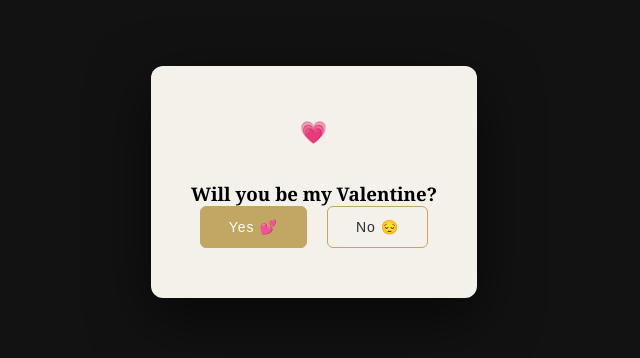
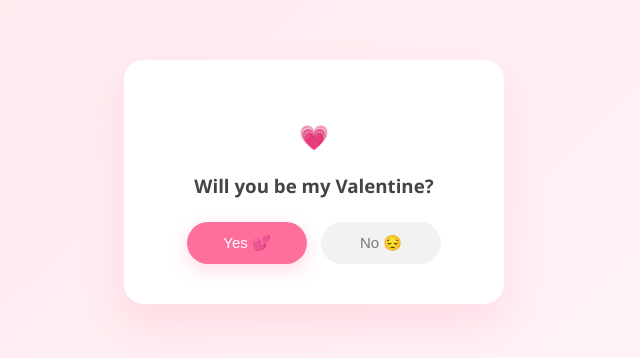
Before and after one commit to Asna-Shahid/valentine-site, a plain HTML site: page index.html in a window 1280 px wide. Shown: the part 218-576 px from the top of the page, without its empty margins (326-966 px from the left). Drawn offline with Linux system fonts and the light colour scheme.

Commit message:
Update style.css

```diff
--- a/style.css
+++ b/style.css
@@ -1,38 +1,48 @@
 /* Reset */
 * {
-  margin: 0;
-  padding: 0;
   box-sizing: border-box;
 }
 
 /* Body */
 body {
-  height: 100vh;
+  margin: 0;
+  min-height: 100vh;
+  background: linear-gradient(135deg, #ffe6eb, #fff7f9);
   display: flex;
   justify-content: center;
   align-items: center;
-  background: #121212;
-  font-family: 'Georgia', serif;
+  font-family: 'Segoe UI', sans-serif;
   padding: 20px;
+  overflow-x: hidden;
+}
+
+/* Container */
+.container {
+  width: 100%;
+  display: flex;
+  justify-content: center;
+  align-items: center;
 }
 
 /* Card */
 .card {
-  background: #f4f1ea;
-  padding: 50px 40px;
-  border-radius: 12px;
+  background: white;
+  color: #444;
+  padding: 40px 28px;
+  width: 100%;
+  max-width: 380px;   /* responsive width */
   text-align: center;
-  width: 100%;
-  max-width: 420px;
-  box-shadow: 0 20px 60px rgba(0, 0, 0, 0.6);
-  animation: fadeIn 1.5s ease forwards;
+  border-radius: 20px;
+  box-shadow: 0 20px 40px rgba(255, 120, 160, 0.18);
+  position: relative;
+  animation: fadeIn 1.2s ease;
 }
 
-/* Elegant fade animation */
+/* Gentle entrance */
 @keyframes fadeIn {
   from {
     opacity: 0;
-    transform: translateY(20px);
+    transform: translateY(15px);
   }
   to {
     opacity: 1;
@@ -40,56 +50,97 @@ body {
   }
 }
 
-h2 {
-  font-size: 22px;
-  margin-bottom: 35px;
-  color: #2c2c2c;
-  letter-spacing: 1px;
-}
-
-/* Buttons container */
+/* Buttons wrapper */
 .buttons {
+  margin-top: 24px;
   display: flex;
   justify-content: center;
-  gap: 20px;
-  flex-wrap: wrap;
+  gap: 14px;
+  flex-wrap: wrap;  /* allows stacking */
 }
 
 /* Buttons */
 button {
-  padding: 12px 28px;
-  border-radius: 6px;
-  border: 1px solid #c2a663;
-  background: transparent;
-  color: #2c2c2c;
-  font-size: 14px;
-  letter-spacing: 1px;
+  padding: 12px 24px;
+  border-radius: 25px;
+  border: none;
+  font-size: 15px;
   cursor: pointer;
-  transition: all 0.3s ease;
+  transition: all 0.25s ease;
+  min-width: 120px;
 }
 
 /* Yes button */
-button:first-child {
-  background: #c2a663;
+#yesBtn {
+  background: #ff6f9c;
   color: white;
+  box-shadow: 0 6px 18px rgba(255, 111, 156, 0.25);
 }
 
-button:first-child:hover {
-  background: #a88d4f;
+#yesBtn:hover {
+  transform: scale(1.05);
 }
 
 /* No button */
-button:last-child:hover {
-  background: #e8e4db;
+#noBtn {
+  background: #f2f2f2;
+  color: #777;
+  position: relative; /* safer for mobile */
 }
 
-/* Mobile */
+/* Floating hearts */
+.heart {
+  position: fixed;
+  bottom: -20px;
+  font-size: 16px;
+  animation: floatUp 7s linear forwards;
+  pointer-events: none;
+}
+
+/* Sparkles */
+.sparkle {
+  position: fixed;
+  font-size: 10px;
+  animation: sparkle 3s ease forwards;
+  pointer-events: none;
+}
+
+@keyframes floatUp {
+  from {
+    transform: translateY(0);
+    opacity: 0.9;
+  }
+  to {
+    transform: translateY(-100vh);
+    opacity: 0;
+  }
+}
+
+@keyframes sparkle {
+  from {
+    opacity: 1;
+    transform: scale(1);
+  }
+  to {
+    opacity: 0;
+    transform: scale(1.8);
+  }
+}
+
+/* 📱 Mobile adjustments */
 @media (max-width: 480px) {
+
   .card {
-    padding: 35px 20px;
+    padding: 30px 20px;
+    border-radius: 16px;
+  }
+
+  h2 {
+    font-size: 18px;
   }
 
   button {
-    width: 100%;
+    width: 100%;     /* full width buttons */
+    font-size: 14px;
   }
 }
```
